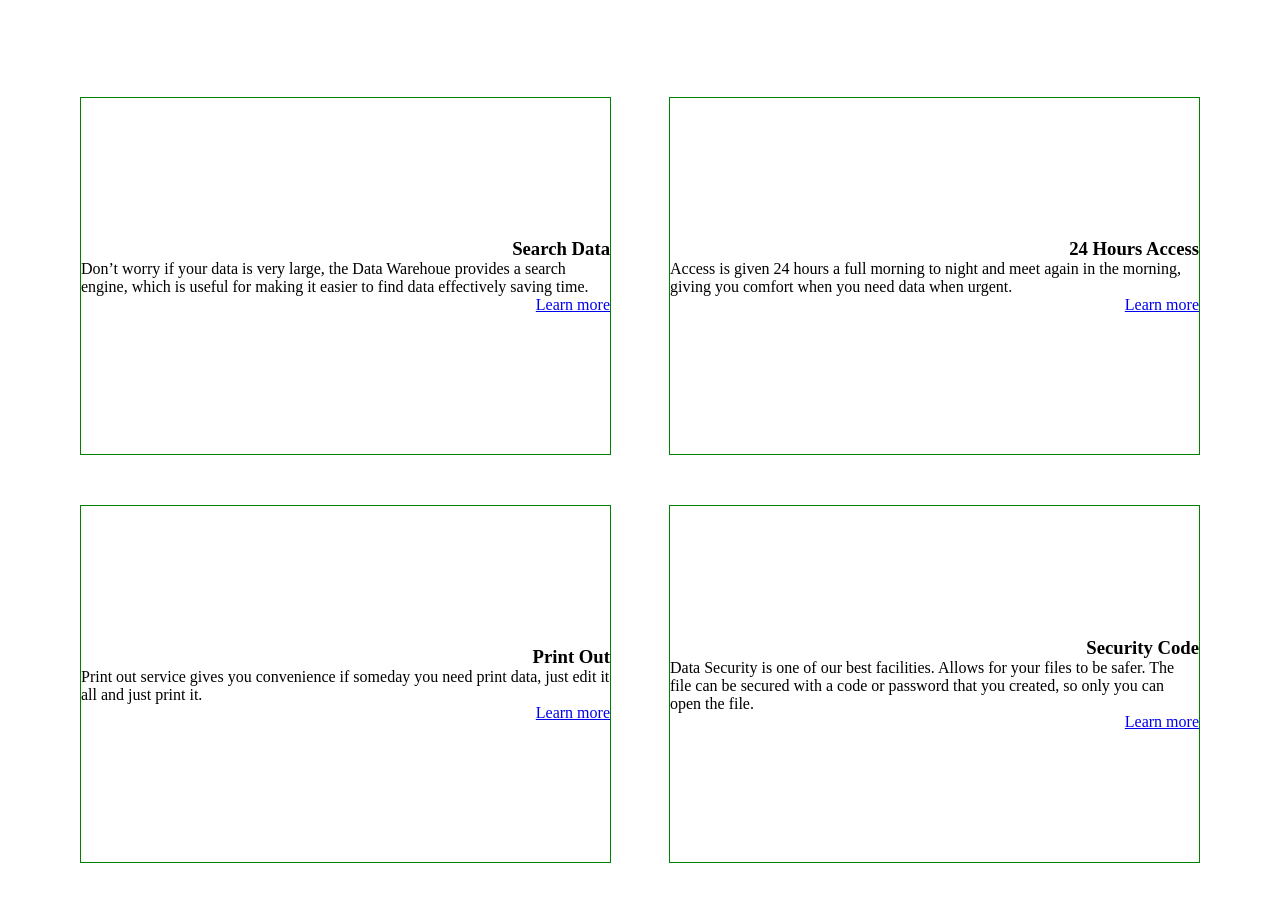
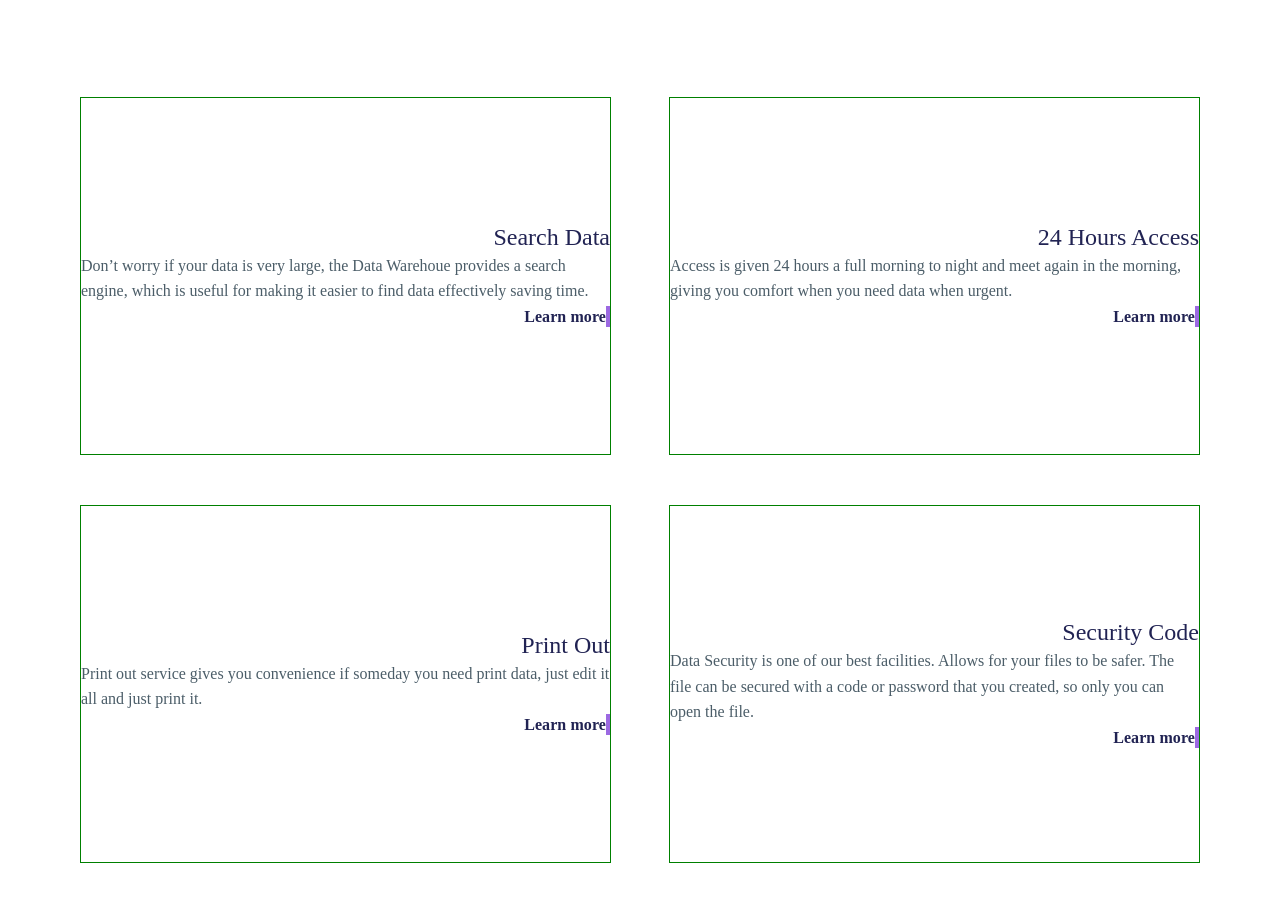
Before and after one commit to cirodil/ratio, a plain HTML site: page module_1/index.html in a window 1280 px wide. Shown: the part 1783-2684 px from the top of the page. Drawn offline with Linux system fonts and the light colour scheme.

Commit message:
some changes in "features" section

```diff
--- a/module_1/index.html
+++ b/module_1/index.html
@@ -63,7 +63,7 @@ safely but not be afraid of being stolen by others."
           </p>
 
           <div class="features-cards">
-            <div class="features-card">
+            <div class="features-card card-search">
               <h3 class="card-header">Search Data</h3>
               <p class="card-description">
                 Don’t worry if your data is very large, the Data Warehoue
@@ -73,7 +73,7 @@ safely but not be afraid of being stolen by others."
               <a href="#" class="more">Learn more</a>
             </div>
 
-            <div class="features-card">
+            <div class="features-card card-access">
               <h3 class="card-header">24 Hours Access</h3>
               <p class="card-description">
                 Access is given 24 hours a full morning to night and meet again
@@ -83,7 +83,7 @@ safely but not be afraid of being stolen by others."
               <a href="#" class="more">Learn more</a>
             </div>
 
-            <div class="features-card">
+            <div class="features-card card-print">
               <h3 class="card-header">Print Out</h3>
               <p class="card-description">
                 Print out service gives you convenience if someday you need
@@ -92,7 +92,7 @@ safely but not be afraid of being stolen by others."
               <a href="#" class="more">Learn more</a>
             </div>
 
-            <div class="features-card">
+            <div class="features-card card-security">
               <h3 class="card-header">Security Code</h3>
               <p class="card-description">
                 Data Security is one of our best facilities. Allows for your
--- a/module_1/style.css
+++ b/module_1/style.css
@@ -205,3 +205,49 @@ body {
   justify-content: center;
   align-items: flex-end;
 }
+
+.card-header {
+  font-style: normal;
+  font-weight: normal;
+  font-size: 24px;
+  line-height: 130%;
+  /* or 31px */
+
+  color: #212353;
+}
+
+.card-description {
+  font-style: normal;
+  font-weight: normal;
+  font-size: 16px;
+  line-height: 160%;
+  /* or 26px */
+
+  /* 1 */
+
+  color: #4b5d68;
+}
+
+.more {
+  font-style: normal;
+  font-weight: 800;
+  font-size: 16px;
+  line-height: 160%;
+  /* identical to box height, or 26px */
+
+  letter-spacing: 0.005em;
+  text-decoration: none;
+  /* 2 */
+
+  color: #212353;
+}
+
+.more::after {
+  content: "";
+  width: 14px;
+  height: 6px;
+
+  border: 2px solid #9c69e2;
+  box-sizing: border-box;
+  transform: rotate(90deg);
+}
```
